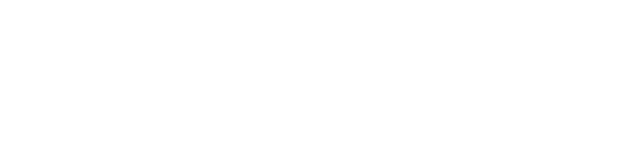
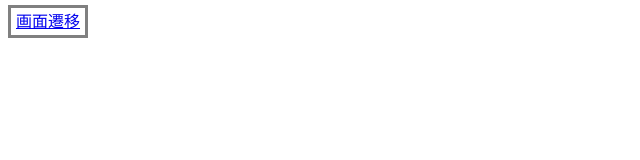
Before and after one commit to khhhhk/conflict-test, a plain HTML site: page index.html in a window 1280 px wide. Shown: the whole page, without its empty margins (0-640 px from the left). Drawn offline with Linux system fonts and the light colour scheme.

Commit message:
index.html and  form.htmlのこんふり
どっちも修正

```diff
--- a/index.html
+++ b/index.html
@@ -9,11 +9,11 @@
          }
      </style>
 
- <title>コンフリクト</title>
+ <title>git こんふり</title>
  </head>
 
  <body>
 
-	 <a href="form.html>画面遷移</a>
+	 <a href="form.html">画面遷移</a>
 
  </body>
```
Also changed, not shown: form.html (+1 -0 lines).
